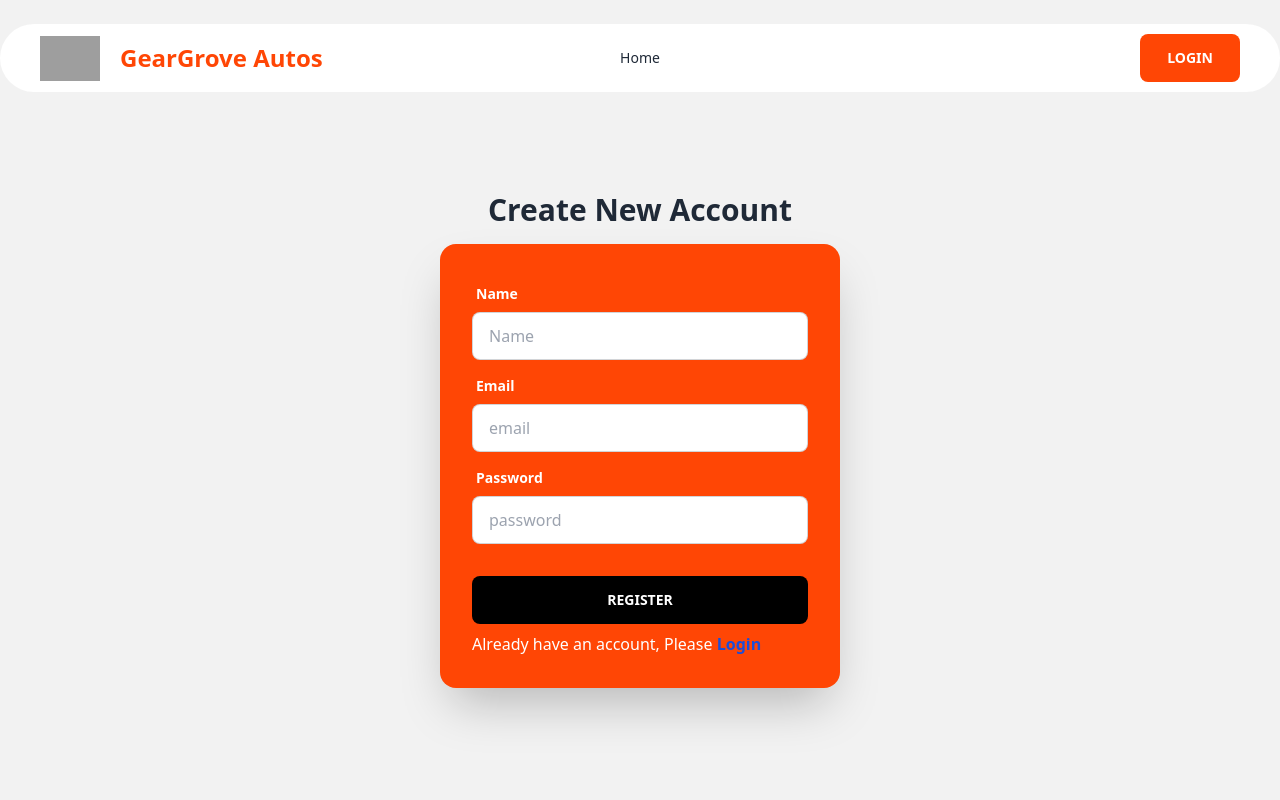
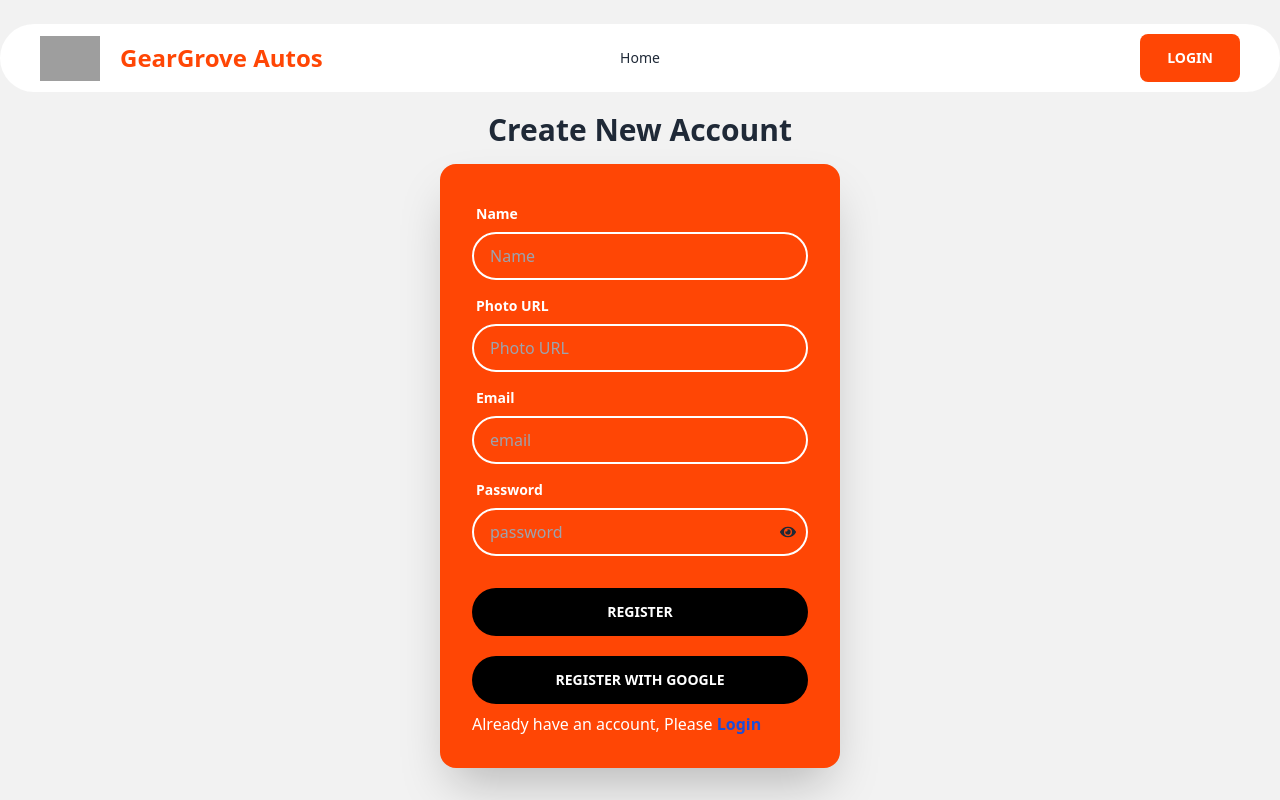
Before and after one commit to Ifteharr001/automotive-shop, a React (Vite) app: page /register in a window 1280 px wide. Shown: the top 800 px of the page. Built offline with nearby package versions, Linux system fonts and the light colour scheme; no server answers; grey boxes are pictures that could not be loaded.

Commit message:
added login registration and firebase autantication

```diff
--- a/package.json
+++ b/package.json
@@ -10,10 +10,12 @@
     "preview": "vite preview"
   },
   "dependencies": {
+    "firebase": "^10.5.0",
     "localforage": "^1.10.0",
     "match-sorter": "^6.3.1",
     "react": "^18.2.0",
     "react-dom": "^18.2.0",
+    "react-icons": "^4.11.0",
     "react-router-dom": "^6.17.0",
     "sort-by": "^1.2.0"
   },
--- a/src/Components/Header/Navbar.jsx
+++ b/src/Components/Header/Navbar.jsx
@@ -1,6 +1,16 @@
 
+import { useContext } from "react";
 import { Link, NavLink } from "react-router-dom";
+import { AuthContext } from "../../Provider/AuthProvider";
 const Navbar = () => {
+
+    const {user, logOut} = useContext(AuthContext);
+
+    const handleLogOut = () => {
+        logOut()
+        .then()
+        .catch()
+    }
   const navBar = (
     <>
       <li>
@@ -44,9 +54,16 @@ const Navbar = () => {
           <ul className="menu menu-horizontal px-1">{navBar}</ul>
         </div>
         <div className="navbar-end">
+            {
+            user ? <Link onClick={handleLogOut} className="btn bg-[#ff4605] hover:bg-[#81391e] text-white font-bold border-none w-[100px]">
+            Log Out
+          </Link>
+          :
           <Link to="/login" className="btn bg-[#ff4605] hover:bg-[#81391e] text-white font-bold border-none w-[100px]">
             Login
           </Link>
+        }
+
         </div>
       </div>
 
--- a/src/Components/Login/Login.jsx
+++ b/src/Components/Login/Login.jsx
@@ -1,5 +1,34 @@
+import { useContext, useState } from "react";
 import { Link } from "react-router-dom"
+import { AuthContext } from "../../Provider/AuthProvider";
+import { FaEye, FaEyeSlash } from "react-icons/fa";
+
 const Login = () => {
+    const { signIn, googleProvider } = useContext(AuthContext);
+    const [show, setShow] = useState(false);
+    const handleLogin = (e) => {
+        e.preventDefault();
+        const form = e.target;
+        const email = form.email.value;
+        const password = form.password.value;
+        console.log(email, password);
+        signIn(email, password)
+        .then(result =>{
+            console.log(result.user)
+        })
+        .catch(error => {
+            console.log(error)
+        })
+    }
+    const handleGoogleLogin = () => {
+        googleProvider()
+        .then(result => {
+            console.log(result.user)
+        })
+        .catch(error => {
+            console.log(error)
+        })
+    }
     return (
       <div>
         <div className="hero min-h-screen bg-base-200">
@@ -8,7 +37,7 @@ const Login = () => {
               Login Account
             </h1>
             <div className="card flex-shrink-0 w-[400px] shadow-2xl bg-[#ff4605]">
-              <form className="card-body">
+              <form onSubmit={handleLogin} className="card-body">
                 <div className="form-control">
                   <label className="label ">
                     <span className="label-text text-white font-bold">
@@ -17,8 +46,9 @@ const Login = () => {
                   </label>
                   <input
                     type="email"
+                    name="email"
                     placeholder="email"
-                    className="input input-bordered"
+                    className="input input-bordered  bg-transparent border-2 border-white rounded-[100px]"
                     required
                   />
                 </div>
@@ -28,16 +58,30 @@ const Login = () => {
                       Password
                     </span>
                   </label>
-                  <input
-                    type="password"
-                    placeholder="password"
-                    className="input input-bordered"
-                    required
-                  />
+                  <div className="relative">
+                    <input
+                      type={show ? "text" : "password"}
+                      name="password"
+                      placeholder="password"
+                      className="input input-bordered w-full bg-transparent border-2 border-white rounded-[100px]"
+                      required
+                    />
+                    <span
+                      onClick={() => setShow(!show)}
+                      className="absolute top-4 right-3"
+                    >
+                      {show ? <FaEyeSlash></FaEyeSlash> : <FaEye></FaEye>}
+                    </span>
+                  </div>
                 </div>
                 <div className="form-control mt-6">
-                  <button className="btn bg-[#000000] border-none text-white">
+                  <button className="btn rounded-[100px] bg-[#000000] border-none text-white">
                     Login
+                  </button>
+                </div>
+                <div className="form-control mt-3">
+                  <button onClick={handleGoogleLogin} className="btn rounded-[100px] bg-[#000000] border-none text-white">
+                    Login with google
                   </button>
                 </div>
                 <p className="text-white">
--- a/src/Components/Register/Register.jsx
+++ b/src/Components/Register/Register.jsx
@@ -1,14 +1,55 @@
+import { useContext, useState } from "react";
 import { Link } from "react-router-dom";
+import { AuthContext } from "../../Provider/AuthProvider";
+import { FaEye, FaEyeSlash } from 'react-icons/fa';
 const Register = () => {
-
+    const [registerError, setRegisterError] = useState('')
+    const [success, setSuccess] = useState('')
+    const [show, setShow] = useState(false)
+    const { createUser, googleProvider } = useContext(AuthContext);
     const handleRegister = (e) => {
         e.preventDefault();
         const form = e.target;
         const name = form.name.value;
+        const photo = form.photo.value;
         const email = form.email.value;
         const password = form.password.value;
-        console.log(email, password, name)
+        console.log(email, password, name, photo)
+        setRegisterError("");
+        setSuccess("");
+        if(password.length < 6){
+            setRegisterError('Password should be at least 6 characters')
+            return;
+        } else if(!/[A-Z]/.test(password)){
+            setRegisterError('Do not have a capital letter')
+            return;
+        } else if(!/[#?!@$%^&*-]/.test(password)){
+            setRegisterError("Do not have a spacial character");
+            return;
+        }
+
+
+
+        createUser(email, password)
+        .then(result => {
+            console.log(result.user)
+            setSuccess('User Created Successfully')
+        })
+        .catch(error => {
+            console.log(error)
+            setRegisterError('ERROR: Email Already Used')
+        })
     }
+
+    const handleGoogleRegister = () => {
+      googleProvider()
+        .then((result) => {
+          console.log(result.user);
+        })
+        .catch((error) => {
+          console.log(error);
+        });
+    };
 
   return (
     <div>
@@ -27,8 +68,21 @@ const Register = () => {
                   type="text"
                   name="name"
                   placeholder="Name"
-                  className="input input-bordered"
+                  className="input input-bordered  bg-transparent border-2 border-white rounded-[100px]"
                   required
+                />
+              </div>
+              <div className="form-control">
+                <label className="label ">
+                  <span className="label-text text-white font-bold">
+                    Photo URL
+                  </span>
+                </label>
+                <input
+                  type="url"
+                  name="photo"
+                  placeholder="Photo URL"
+                  className="input input-bordered  bg-transparent border-2 border-white rounded-[100px]"
                 />
               </div>
               <div className="form-control">
@@ -39,7 +93,7 @@ const Register = () => {
                   type="email"
                   name="email"
                   placeholder="email"
-                  className="input input-bordered"
+                  className="input input-bordered  bg-transparent border-2 border-white rounded-[100px]"
                   required
                 />
               </div>
@@ -49,19 +103,33 @@ const Register = () => {
                     Password
                   </span>
                 </label>
-                <input
-                  type="password"
-                  name="password"
-                  placeholder="password"
-                  className="input input-bordered"
-                  required
-                />
+                <div className="relative">
+                  <input
+                    type={ show ? "text" : "password"}
+                    name="password"
+                    placeholder="password"
+                    className="input input-bordered w-full bg-transparent border-2 border-white rounded-[100px]"
+                    required
+                  />
+                  <span onClick={() => setShow(!show)} className="absolute top-4 right-3">{
+                    show ? <FaEyeSlash></FaEyeSlash> : <FaEye></FaEye>
+                  }</span>
+                </div>
               </div>
               <div className="form-control mt-6">
-                <button className="btn bg-[#000000] border-none text-white">
+                <button className="btn bg-[#000000] rounded-[100px] border-none text-white">
                   Register
                 </button>
               </div>
+              <div className="form-control mt-3">
+                <button onClick={handleGoogleRegister} className="btn bg-[#000000] rounded-[100px] border-none text-white">
+                  Register with google
+                </button>
+              </div>
+              {registerError && (
+                <p className="text-red-900 font-bold">{registerError}</p>
+              )}
+              {success && <p className="text-green-700 font-bold">{success}</p>}
               <p className="text-white">
                 Already have an account, Please{" "}
                 <Link to="/login">
--- /dev/null
+++ b/src/Provider/AuthProvider.jsx
@@ -0,0 +1,54 @@
+import { createContext, useEffect, useState } from "react";
+import { getAuth, createUserWithEmailAndPassword, onAuthStateChanged, signOut, signInWithEmailAndPassword, signInWithPopup, GoogleAuthProvider } from "firebase/auth";
+import app from "../firebase/firebase.config";
+export const AuthContext = createContext(null)
+const auth = getAuth(app);
+// eslint-disable-next-line react/prop-types
+const AuthProvider = ({children}) => {
+    const [user, setUser] = useState(null)
+
+    //  created account
+    const createUser = (email, password) => {
+        return createUserWithEmailAndPassword(auth, email, password)
+    }
+
+    //login
+    const signIn = (email, password) =>{
+        return signInWithEmailAndPassword(auth, email, password)
+    }
+    const googleAuthProvider = new GoogleAuthProvider();
+
+    // google login
+    const googleProvider = () => {
+        return signInWithPopup(auth, googleAuthProvider);
+    }
+
+
+    // Logout
+    const logOut = () => {
+        return signOut(auth);
+    }
+    // onAuthState
+    useEffect(() => {
+        const unSubscribe = onAuthStateChanged(auth, currentUser => {
+            setUser(currentUser)
+        });
+        return() =>{
+            unSubscribe();
+        }
+    } ,[])
+
+
+
+
+
+    const AuthInfo = {user, createUser, signIn, googleProvider, logOut}
+
+    return (
+        <AuthContext.Provider value={AuthInfo}>
+            {children}
+        </AuthContext.Provider>
+    );
+};
+
+export default AuthProvider;
--- /dev/null
+++ b/src/firebase/firebase.config.js
@@ -0,0 +1,18 @@
+// Import the functions you need from the SDKs you need
+import { initializeApp } from "firebase/app";
+// TODO: Add SDKs for Firebase products that you want to use
+// https://firebase.google.com/docs/web/setup#available-libraries
+
+// Your web app's Firebase configuration
+const firebaseConfig = {
+  apiKey: import.meta.env.VITE_APIKEY,
+  authDomain: import.meta.env.VITE_AUTHDOMAIN,
+  projectId: import.meta.env.VITE_PROJECTID,
+  storageBucket: import.meta.env.VITE_STORAGEBUCKET,
+  messagingSenderId: import.meta.env.VITE_MESSAGINGSENDERID,
+  appId: import.meta.env.VITE_APPID,
+};
+
+// Initialize Firebase
+const app = initializeApp(firebaseConfig);
+export default app;
--- a/src/main.jsx
+++ b/src/main.jsx
@@ -3,12 +3,15 @@ import ReactDOM from 'react-dom/client'
 import './index.css'
 import {  RouterProvider } from "react-router-dom";
 import Route from './Route/Route';
+import AuthProvider from './Provider/AuthProvider';
 
 
 
 
 ReactDOM.createRoot(document.getElementById("root")).render(
   <React.StrictMode>
-    <RouterProvider router={Route} />
+    <AuthProvider>
+      <RouterProvider router={Route} />
+    </AuthProvider>
   </React.StrictMode>
 );
```
Also changed, not shown: 1 other file (tests, documents, lock files or other folders).
